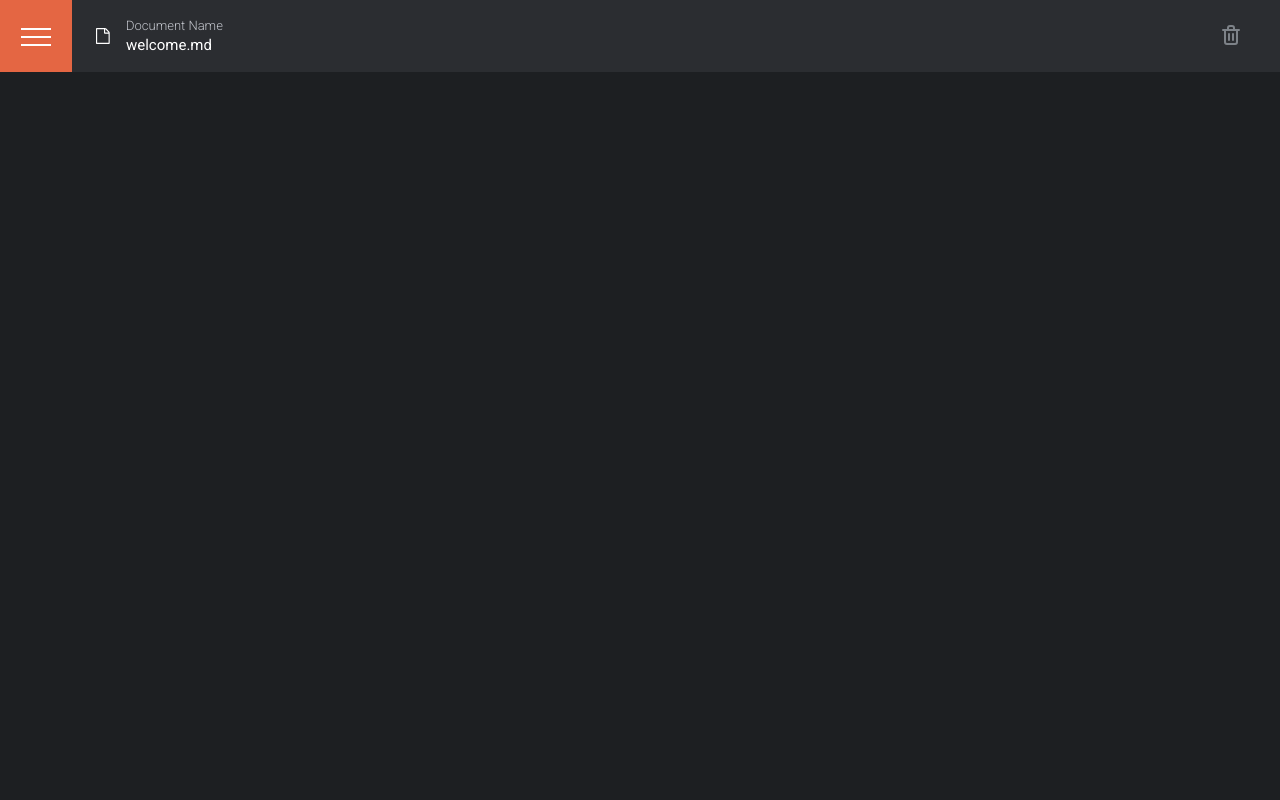
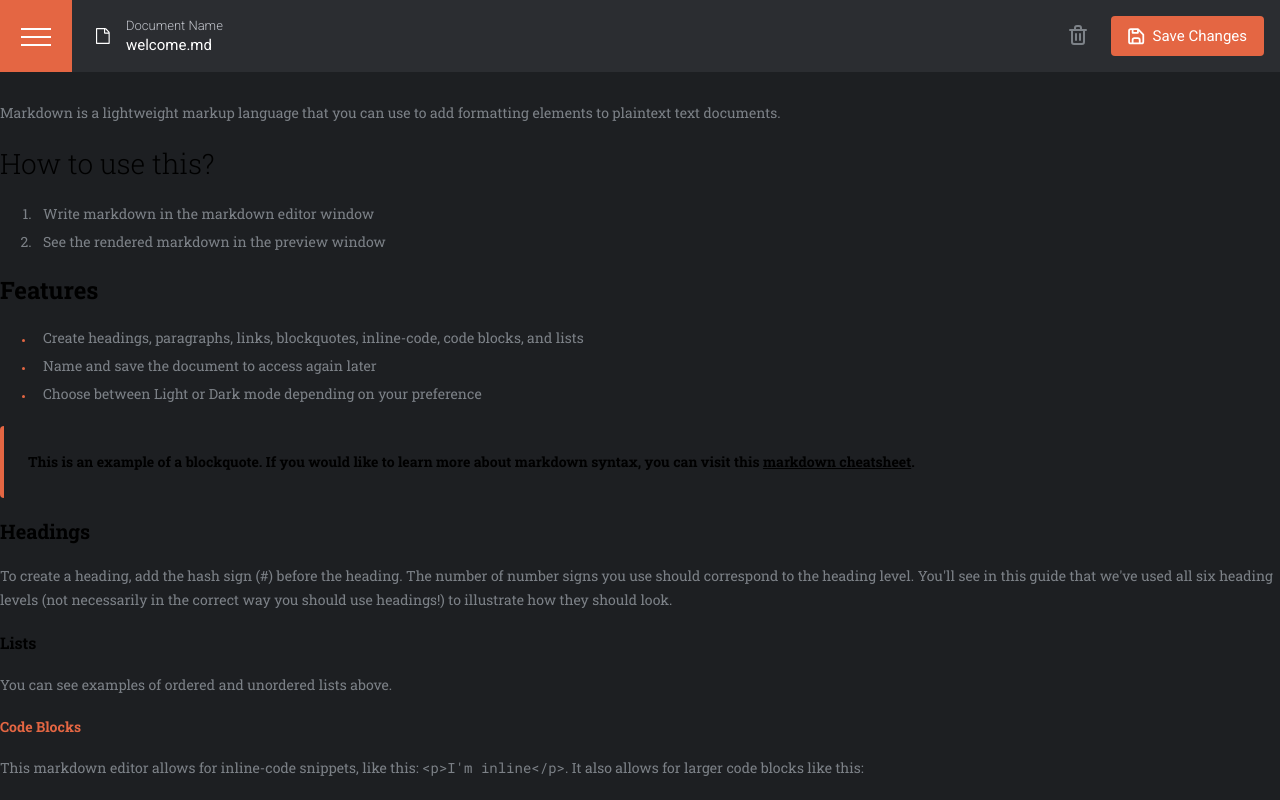
Before and after one commit to Risclover/fm-markdown-app, a React (Vite) app: page / in a window 1280 px wide. Built offline with nearby package versions, Linux system fonts and the light colour scheme.

Commit message:
Add id attribute to files

```diff
--- a/src/components/MarkdownPreview/MarkdownPreview.tsx
+++ b/src/components/MarkdownPreview/MarkdownPreview.tsx
@@ -1,9 +1,27 @@
-import React from "react";
+import React, { useContext } from "react";
+import Markdown from "react-markdown";
+import rehypeRaw from "rehype-raw";
+import remarkBreaks from "remark-breaks";
+import remarkGfm from "remark-gfm";
+import { ThemeContext } from "../../context/ThemeContext";
 
-type Props = {};
+type Props = {
+  markdown: string;
+};
 
-const MarkdownPreview = (props: Props) => {
-  return <div>MarkdownPreview</div>;
+const MarkdownPreview = ({ markdown }: Props) => {
+  const { theme } = useContext(ThemeContext);
+
+  return (
+    <div className={`markdown-preview ${theme}`}>
+      <Markdown
+        rehypePlugins={[rehypeRaw]}
+        remarkPlugins={[remarkBreaks, remarkGfm]}
+      >
+        {markdown}
+      </Markdown>
+    </div>
+  );
 };
 
 export default MarkdownPreview;
--- a/src/components/Navbar/Navbar.tsx
+++ b/src/components/Navbar/Navbar.tsx
@@ -2,9 +2,10 @@ import React, { SetStateAction } from "react";
 import SidebarMenuBtn from "../Sidebar/SidebarMenuBtn";
 import TrashLogo from "../../assets/images/icon-delete.svg";
 import Logo from "../../assets/images/logo.svg";
+import SaveLogo from "../../assets/images/icon-save.svg";
 import useNavbar from "./hooks/useNavbar";
+import FileTitle from "./FileTitle";
 import "./Navbar.css";
-import FileTitle from "./FileTitle";
 
 type Props = {
   fileTitle: string;
@@ -12,6 +13,21 @@ type Props = {
   setShowSidebar: React.Dispatch<SetStateAction<boolean>>;
   showSidebar: boolean;
   setShowDeleteWarning: React.Dispatch<SetStateAction<boolean>>;
+  markdown: string;
+  currentFile: {
+    id: string;
+    title: string;
+    content: string;
+    createdAt: string;
+  };
+  setCurrentFile: React.Dispatch<
+    SetStateAction<{
+      id: string;
+      title: string;
+      content: string;
+      createdAt: string;
+    }>
+  >;
 };
 
 const Navbar = ({
@@ -20,8 +36,15 @@ const Navbar = ({
   setShowSidebar,
   showSidebar,
   setShowDeleteWarning,
+  currentFile,
+  setCurrentFile,
+  markdown,
 }: Props) => {
-  const { handleDelete } = useNavbar({ setShowDeleteWarning });
+  const { handleDelete, handleSave } = useNavbar({
+    setShowDeleteWarning,
+    currentFile,
+    setCurrentFile,
+  });
   return (
     <div className="navbar-container">
       <div className="navbar-container-left">
@@ -36,6 +59,13 @@ const Navbar = ({
         <button className="delete-btn" onClick={handleDelete}>
           <img src={TrashLogo} alt="Trash" />
         </button>
+        <button
+          className="save-btn reg-button"
+          onClick={() => handleSave(fileTitle, markdown)}
+        >
+          <img src={SaveLogo} alt="Save" />
+          <span className="save-btn-text">Save Changes</span>
+        </button>
       </div>
     </div>
   );
--- a/src/components/Navbar/hooks/useNavbar.tsx
+++ b/src/components/Navbar/hooks/useNavbar.tsx
@@ -1,7 +1,22 @@
 import React, { SetStateAction } from "react";
+import { v4 as uuidv4 } from "uuid";
 
 type Props = {
   setShowDeleteWarning: React.Dispatch<SetStateAction<boolean>>;
+  setCurrentFile: React.Dispatch<
+    SetStateAction<{
+      title: string;
+      content: string;
+      creatdAt: string;
+      id: string;
+    }>
+  >;
+  currentFile: {
+    title: string;
+    content: string;
+    createdAt: string;
+    id: string;
+  };
 };
 
 const useNavbar = ({ setShowDeleteWarning }: Props) => {
@@ -9,7 +24,18 @@ const useNavbar = ({ setShowDeleteWarning }: Props) => {
     setShowDeleteWarning(true);
   };
 
-  return { handleDelete };
+  const handleSave = (title: string, content: string) => {
+    const payload = {
+      id: uuidv4(),
+      title,
+      content,
+      createdAt: new Date().toISOString(),
+    };
+
+    localStorage.setItem("markdown-file", JSON.stringify(payload));
+  };
+
+  return { handleDelete, handleSave };
 };
 
 export default useNavbar;
--- a/src/components/Sidebar/Document.tsx
+++ b/src/components/Sidebar/Document.tsx
@@ -1,12 +1,17 @@
 import React, { SetStateAction } from "react";
-import DocumentIcon from "../../assets/icon-document.svg";
+import DocumentIcon from "../../assets/images/icon-document.svg";
 
 type Props = {
   date: string;
   name: string;
-  file: { id: number; createdAt: string; title: string; content: string };
+  file: { id: string; createdAt: string; title: string; content: string };
   setCurrentFile: React.Dispatch<
-    SetStateAction<{ createdAt: string; title: string; content: string }>
+    SetStateAction<{
+      id: string;
+      createdAt: string;
+      title: string;
+      content: string;
+    }>
   >;
 };
 
--- a/src/components/Sidebar/MyDocuments.tsx
+++ b/src/components/Sidebar/MyDocuments.tsx
@@ -4,7 +4,12 @@ import Document from "./Document";
 
 type Props = {
   setCurrentFile: React.Dispatch<
-    SetStateAction<{ title: string; content: string; createdAt: string }>
+    SetStateAction<{
+      id: string;
+      title: string;
+      content: string;
+      createdAt: string;
+    }>
   >;
   setMarkdown: React.Dispatch<SetStateAction<string>>;
   setFileTitle: React.Dispatch<SetStateAction<string>>;
--- a/src/components/Sidebar/Sidebar.tsx
+++ b/src/components/Sidebar/Sidebar.tsx
@@ -10,7 +10,12 @@ type Props = {
   setFileTitle: React.Dispatch<SetStateAction<string>>;
   setMarkdown: React.Dispatch<SetStateAction<string>>;
   setCurrentFile: React.Dispatch<
-    SetStateAction<{ createdAt: string; title: string; content: string }>
+    SetStateAction<{
+      id: string;
+      createdAt: string;
+      title: string;
+      content: string;
+    }>
   >;
 };
 
--- a/src/components/Sidebar/hooks/useMyDocuments.tsx
+++ b/src/components/Sidebar/hooks/useMyDocuments.tsx
@@ -2,7 +2,12 @@ import React, { SetStateAction, useEffect, useState } from "react";
 
 type Props = {
   setCurrentFile: React.Dispatch<
-    SetStateAction<{ title: string; content: string; createdAt: string }>
+    SetStateAction<{
+      id: string;
+      title: string;
+      content: string;
+      createdAt: string;
+    }>
   >;
   setMarkdown: React.Dispatch<SetStateAction<string>>;
   setFileTitle: React.Dispatch<SetStateAction<string>>;
@@ -16,7 +21,7 @@ const useMyDocuments = ({
   setShowSidebar,
 }: Props) => {
   const [files, setFiles] = useState<
-    { title: string; content: string; createdAt: string; id: number }[]
+    { title: string; content: string; createdAt: string; id: string }[]
   >([]);
 
   const formatDate = (dateString: string | null | undefined) => {
@@ -35,7 +40,7 @@ const useMyDocuments = ({
   };
 
   const handleNewDocument = () => {
-    setCurrentFile({ title: "", createdAt: "", content: "" });
+    setCurrentFile({ id: "", title: "", createdAt: "", content: "" });
     setMarkdown("");
     setFileTitle("");
     setShowSidebar(false);
--- a/src/components/WarningMessage/DeleteDocumentWarning/DeleteDocumentWarning.tsx
+++ b/src/components/WarningMessage/DeleteDocumentWarning/DeleteDocumentWarning.tsx
@@ -5,9 +5,19 @@ import "./DeleteDocumentWarning.css";
 
 type Props = {
   setCurrentFile: React.Dispatch<
-    SetStateAction<{ title: string; content: string; createdAt: string }>
+    SetStateAction<{
+      id: string;
+      title: string;
+      content: string;
+      createdAt: string;
+    }>
   >;
-  currentFile: { title: string; content: string; createdAt: string };
+  currentFile: {
+    id: string;
+    title: string;
+    content: string;
+    createdAt: string;
+  };
   setMarkdown: React.Dispatch<SetStateAction<string>>;
   setFileTitle: React.Dispatch<SetStateAction<string>>;
   setShowDeleteWarning: React.Dispatch<SetStateAction<boolean>>;
--- a/src/components/WarningMessage/DeleteDocumentWarning/hooks/useDeleteDocumentWarning.tsx
+++ b/src/components/WarningMessage/DeleteDocumentWarning/hooks/useDeleteDocumentWarning.tsx
@@ -5,7 +5,12 @@ type Props = {
   setMarkdown: React.Dispatch<SetStateAction<string>>;
   setFileTitle: React.Dispatch<SetStateAction<string>>;
   setCurrentFile: React.Dispatch<
-    SetStateAction<{ title: string; content: string; createdAt: string }>
+    SetStateAction<{
+      id: string;
+      title: string;
+      content: string;
+      createdAt: string;
+    }>
   >;
 };
 
@@ -17,7 +22,7 @@ const useDeleteDocumentWarning = ({
 }: Props) => {
   const handleDelete = () => {
     setShowDeleteWarning(false);
-    setCurrentFile({ title: "", content: "", createdAt: "" });
+    setCurrentFile({ id: "", title: "", content: "", createdAt: "" });
     setMarkdown("");
     setFileTitle("");
   };
--- a/src/pages/Homepage/Homepage.tsx
+++ b/src/pages/Homepage/Homepage.tsx
@@ -48,10 +48,13 @@ const Homepage = (props: Props) => {
           fileTitle={fileTitle}
           setFileTitle={setFileTitle}
           setShowDeleteWarning={setShowDeleteWarning}
+          markdown={markdown}
+          currentFile={currentFile}
+          setCurrentFile={setCurrentFile}
         />
         <Titlebar />
         <MarkdownTextarea />
-        <MarkdownPreview />
+        <MarkdownPreview markdown={markdown} />
       </div>
     </div>
   );
```
Also changed, not shown: package.json (+7 -1 lines), src/data/data.json (+2 -0 lines), 1 other file (tests, documents, lock files or other folders).
